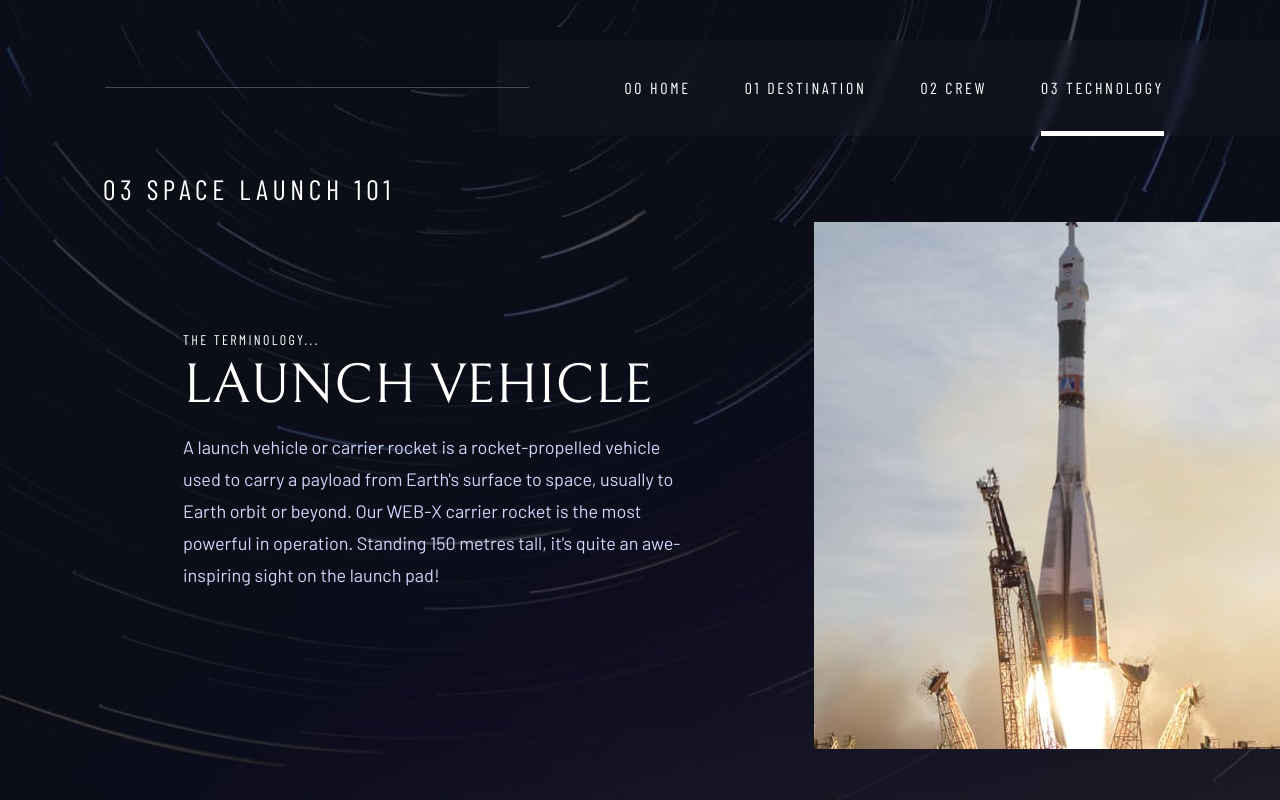
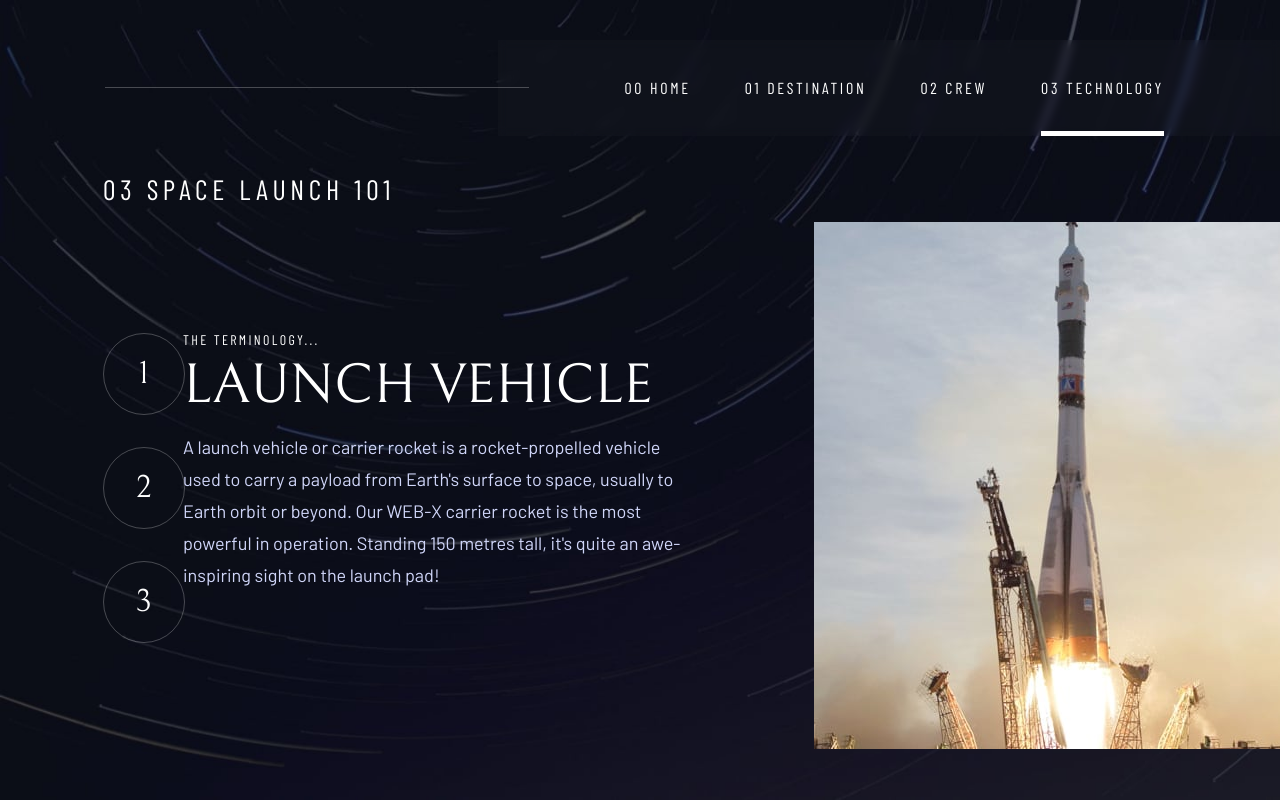
Before and after one commit to nicknapora/space-tourism-website, a plain HTML site: page technology.html in a window 1280 px wide. Shown: the top 800 px of the page. Drawn offline with Linux system fonts and the light colour scheme.

Commit message:
added buttons to technology; refactored underlining in default

```diff
--- a/css/default.css
+++ b/css/default.css
@@ -217,7 +217,7 @@ h5 {
     margin-left: 0;
 }
 
-li:hover {
+.navbar li:hover {
     box-shadow: inset 0 -5px 0 rgba(255, 255, 255, .5);
 }
 
--- a/css/technology.css
+++ b/css/technology.css
@@ -54,6 +54,29 @@ body {
     grid-row-end: span 1;
 }
 
+.item-sub-nav li {
+    margin-top: 32px;
+    text-align: center;
+}
+
+.item-sub-nav li:first-child {
+    margin-top: 0;
+}
+
+.item-sub-nav li h4 {
+    margin-top: 22px;
+    line-height: 36.67px;
+}
+
+.selector {
+    width: 80px;
+    height: 80px;
+    border-radius: 50%;
+    border-style: solid;
+    border-width: 1px;
+    border-color: rgba(255, 255, 255, 0.25);
+}
+
 .item-content {
     grid-column-start: 7;
     grid-column-end: span 4;
--- a/technology.html
+++ b/technology.html
@@ -39,8 +39,30 @@
         03 Space Launch 101
       </div>
 
-      <div class="item-subnav">
-        <ul></ul>
+      <div class="item-sub-nav">
+        <ul>
+          <li>
+            <div class="selector" id="button-1">
+              <h4>
+                1
+              </h4>
+            </div>
+          </li>
+          <li>
+            <div class="selector" id="button-2">
+              <h4>
+                2
+              </h4>
+            </div>
+          </li>
+          <li>
+            <div class="selector" id="button-3">
+              <h4>
+                3
+              </h4>
+            </div>
+          </li>
+        </ul>
       </div>
 
 
```
